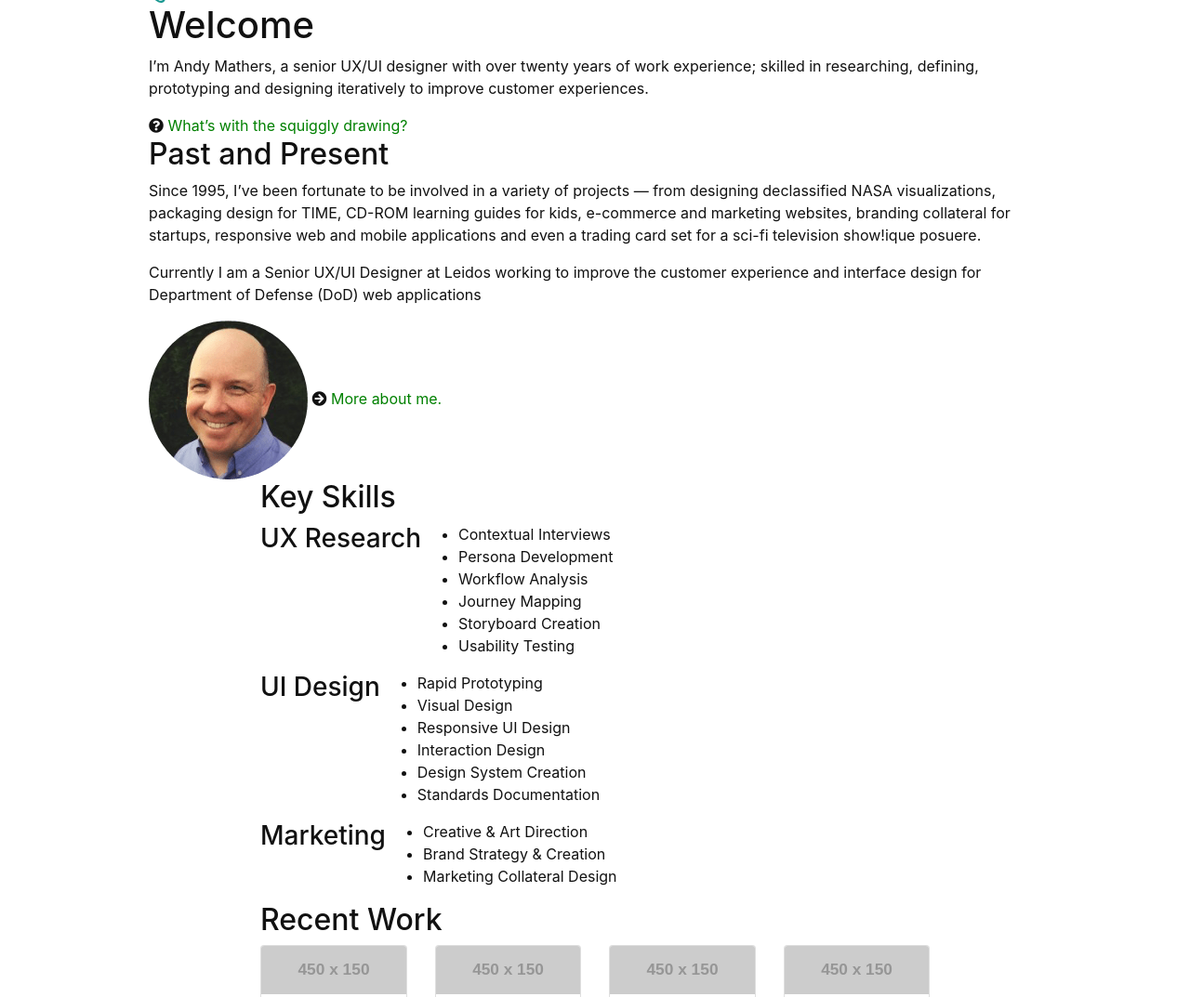
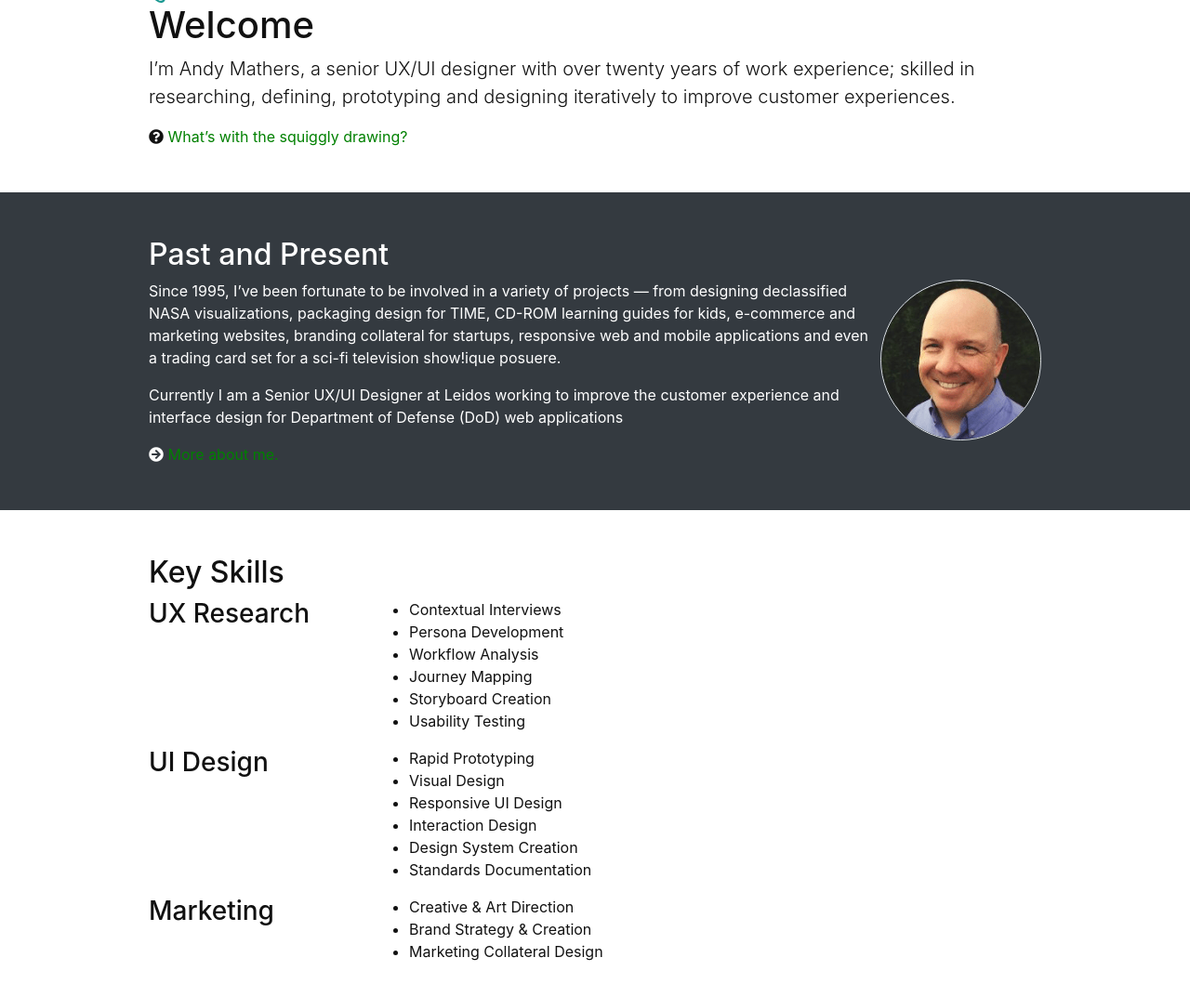
Before and after one commit to andymathers/andymathers.github.com, a plain HTML site: page index.html in a window 1280 px wide. Shown: the part 435-1508 px from the top of the page at 93% size. Drawn offline with nearby package versions, Linux system fonts and the light colour scheme; placeholder pictures from the web are drawn by us.

Commit message:
last for tonight

```diff
--- a/index.html
+++ b/index.html
@@ -42,30 +42,30 @@
       <img src="img/squiggle-drawing-teal.svg" class="img-fluid home-hero" alt="Squiggle drawing: the design process.">
     </section>
 
-    <section id="introduction" class="mx-auto w-75">
-      <h1>Welcome</h1>
-      <p>I’m Andy Mathers, a senior UX/UI designer with over twenty years of work experience; skilled in researching, defining, prototyping and designing iteratively to improve customer experiences.</p>
-
-      <i class="fas fa-question-circle"></i>
-      <a href>What’s with the squiggly drawing?</a>
+    <section id="introduction" class="mx-auto w-75 pb-5">
+        <h1>Welcome</h1>
+        <p class="lead">I’m Andy Mathers, a senior UX/UI designer with over twenty years of work experience; skilled in researching, defining, prototyping and designing iteratively to improve customer experiences.</p>
+        <i class="fas fa-question-circle"></i>
+        <a href>What’s with the squiggly drawing?</a>
     </section>
 
-    <section id="past present" class="mx-auto w-75">
+    <section id="past present" class="bg-dark text-white">
+      <div class="mx-auto w-75 py-5">
       <h2>Past and Present</h2>
+      <img src="img/andy-mathers.png" alt="Andy Mathers" class="float-right border rounded-circle">
       <p>Since 1995, I’ve been fortunate to be involved in a variety of projects — from designing declassified NASA visualizations, packaging design for TIME, CD-ROM learning guides for kids, e-commerce and marketing websites, branding collateral for startups, responsive web and mobile applications and even a trading card set for a sci-fi television show!ique posuere.</p>
 
       <p>Currently I am a Senior UX/UI Designer at Leidos working to improve the customer experience and interface design for Department of Defense (DoD) web applications</p>
 
-      <img src="img/andy-mathers.png" alt="Andy Mathers">
-
       <i class="fas fa-arrow-circle-right"></i>
       <a href>More about me.</a>
-    </setion>
+      </div>
+    </section>
 
-    <section id="key skills" class="mx-auto w-75">
+    <section id="key skills" class="mx-auto w-75 py-5">
     <h2>Key Skills</h2>
       <div class="d-flex flex-row">
-        <h3>UX Research</h3>
+        <h3 class="w-25">UX Research</h3>
             <ul>
               <li>Contextual Interviews</li>
               <li>Persona Development</li>
@@ -77,7 +77,7 @@
         </div>
 
         <div class="d-flex flex-row">
-          <h3>UI Design</h3>
+          <h3 class="w-25">UI Design</h3>
               <ul>
                 <li>Rapid Prototyping</li>
                 <li>Visual Design</li>
@@ -89,7 +89,7 @@
         </div>
 
         <div class="d-flex flex-row">
-          <h3>Marketing</h3>
+          <h3 class="w-25">Marketing</h3>
               <ul>
                 <li>Creative &amp; Art Direction</li>
                 <li>Brand Strategy & Creation</li>
@@ -98,7 +98,7 @@
           </div>
     </section>
 
-    <section id="recent work" class="mx-auto w-75 sm-w-25">
+    <section id="recent work" class="mx-auto w-75">
       <h2>Recent Work</h2>
       <div class="card-deck">
         <div class="card">
--- a/scss/custom.scss
+++ b/scss/custom.scss
@@ -4,6 +4,10 @@
 // Your variable overrides
 $body-bg: #fff;
 $body-color: #111;
+
+.border-3 {
+    border-width:3px !important;
+}
 
 .navbar-toggler {
   border: 0px !important;
```
Also changed, not shown: css/custom.css.
